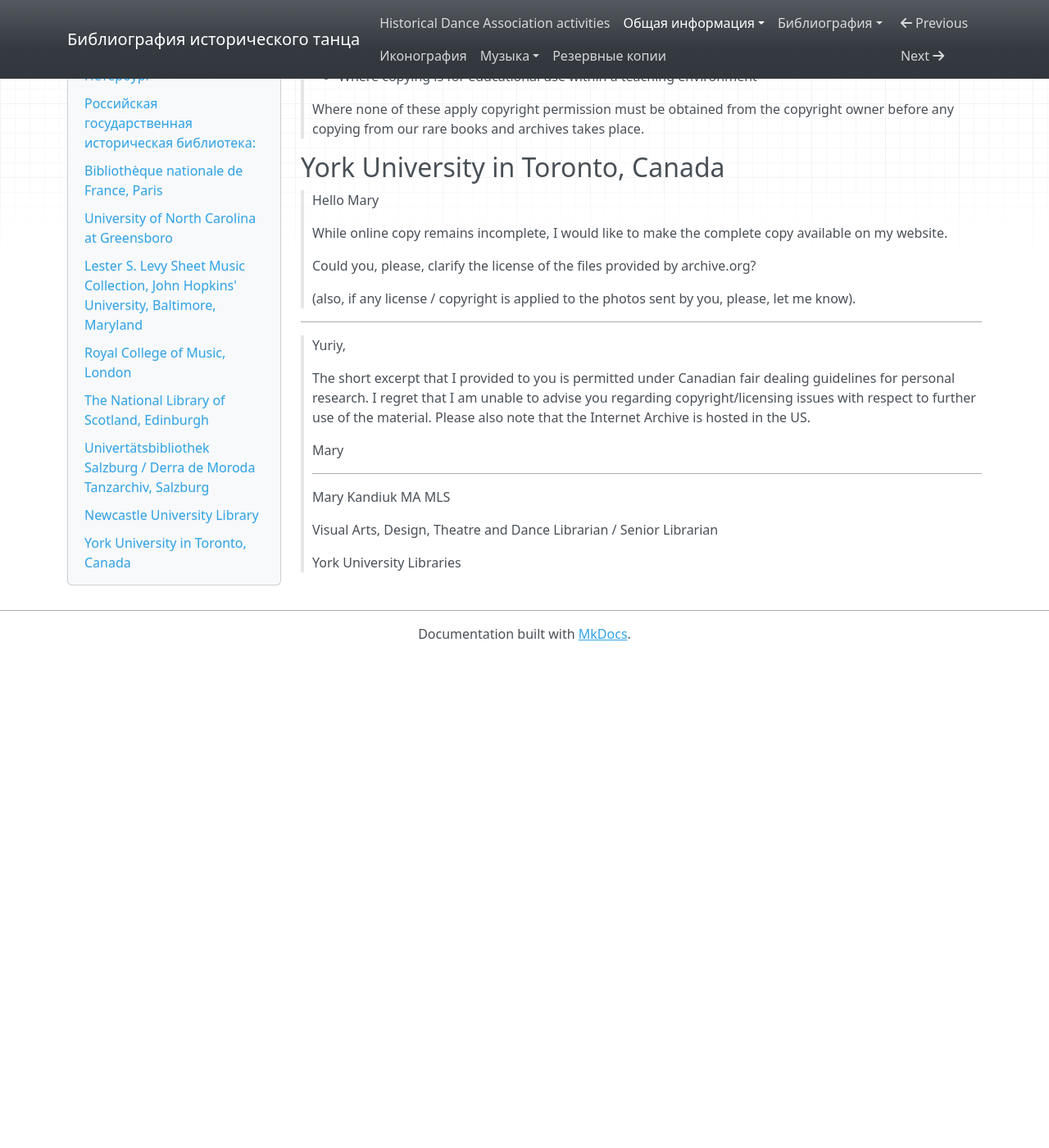
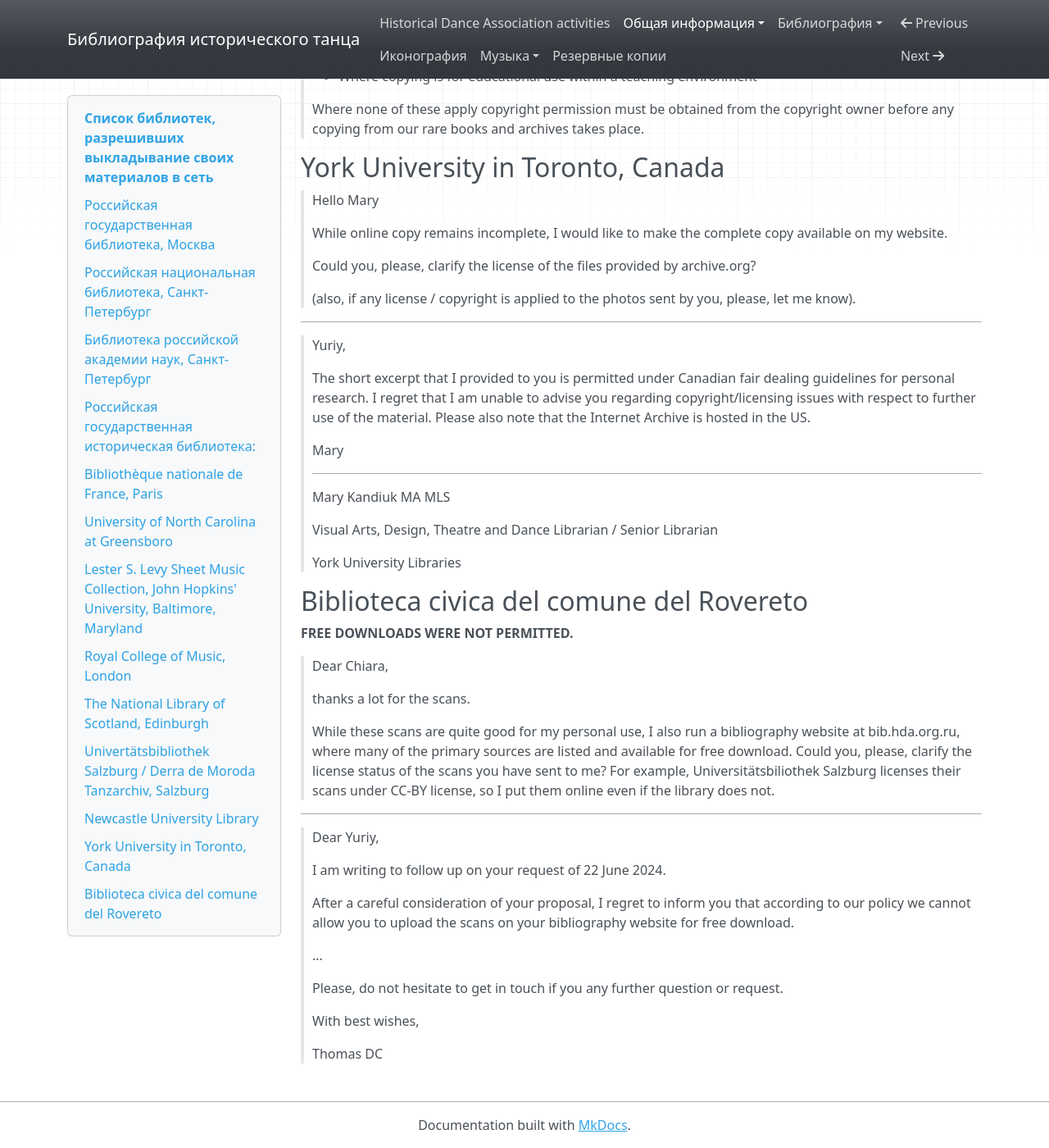
Before and after one commit to hda-technical/dancebooks, an MkDocs documentation site: the page built from docs/common/libraries.md, in a window 1280 px wide and 1400 px high, scrolled down 7402 px. Shown: the whole window at 82% size. Built offline with MkDocs 1.6.1, drawn with Linux system fonts in a browser that asks for light colours; nearby versions of some CDN libraries; before the commit the page ends 8203 px from its top, so only the background shows below that.

Commit message:
Mention Rovereto library in libraries.md

```diff
--- a/docs/common/libraries.md
+++ b/docs/common/libraries.md
@@ -313,3 +313,36 @@
 > Visual Arts, Design, Theatre and Dance Librarian / Senior Librarian
 >
 > York University Libraries
+
+## Biblioteca civica del comune del Rovereto
+
+**FREE DOWNLOADS WERE NOT PERMITTED.**
+
+> Dear Chiara,
+>
+> thanks a lot for the scans.
+>
+> While these scans are quite good for my personal use,
+> I also run a bibliography website at bib.hda.org.ru,
+> where many of the primary sources are listed and available for free download.
+> Could you, please, clarify the license status of the scans you have sent to me?
+> For example, Universitätsbiliothek Salzburg licenses their scans under CC-BY license,
+> so I put them online even if the library does not.
+
+---
+
+> Dear Yuriy,
+>
+> I am writing to follow up on your request of 22 June 2024.
+>
+> After a careful consideration of your proposal,
+> I regret to inform you that according to our policy
+> we cannot allow you to upload the scans on your bibliography website for free download.
+>
+> ...
+>
+> Please, do not hesitate to get in touch if you any further question or request.
+>
+> With best wishes,
+>
+> Thomas DC
```
